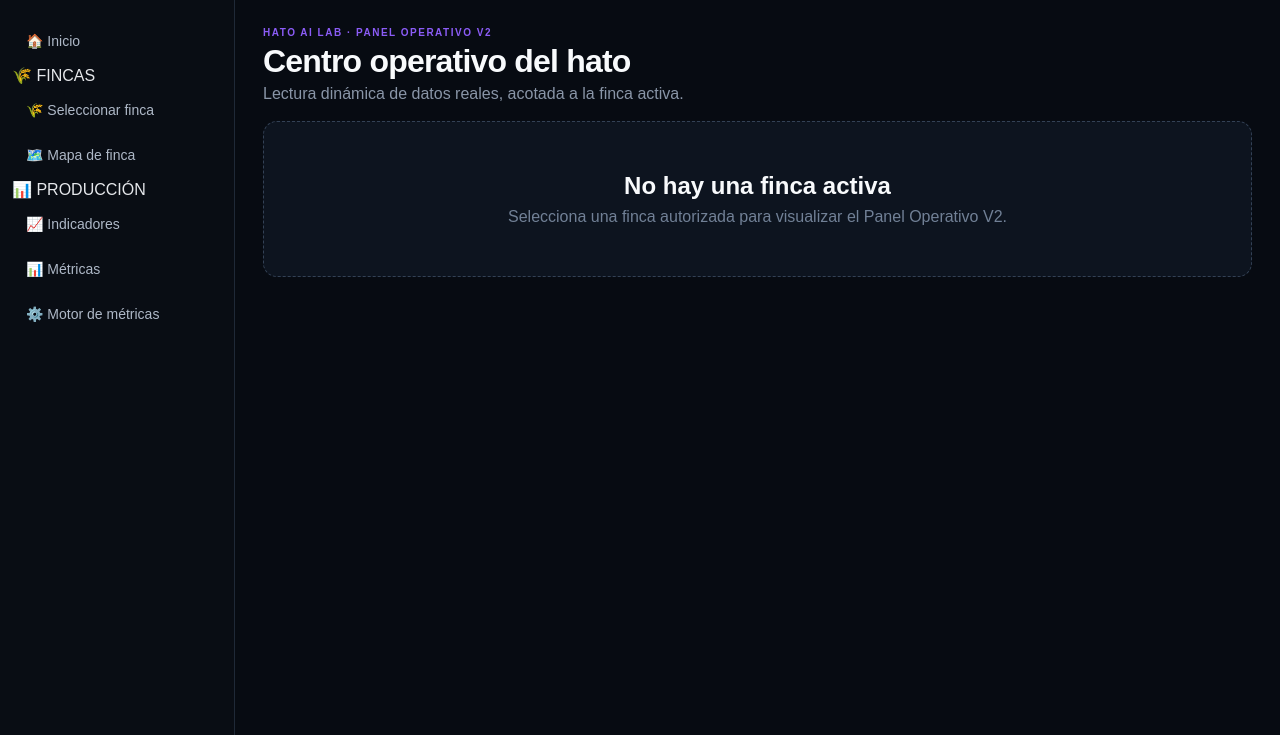
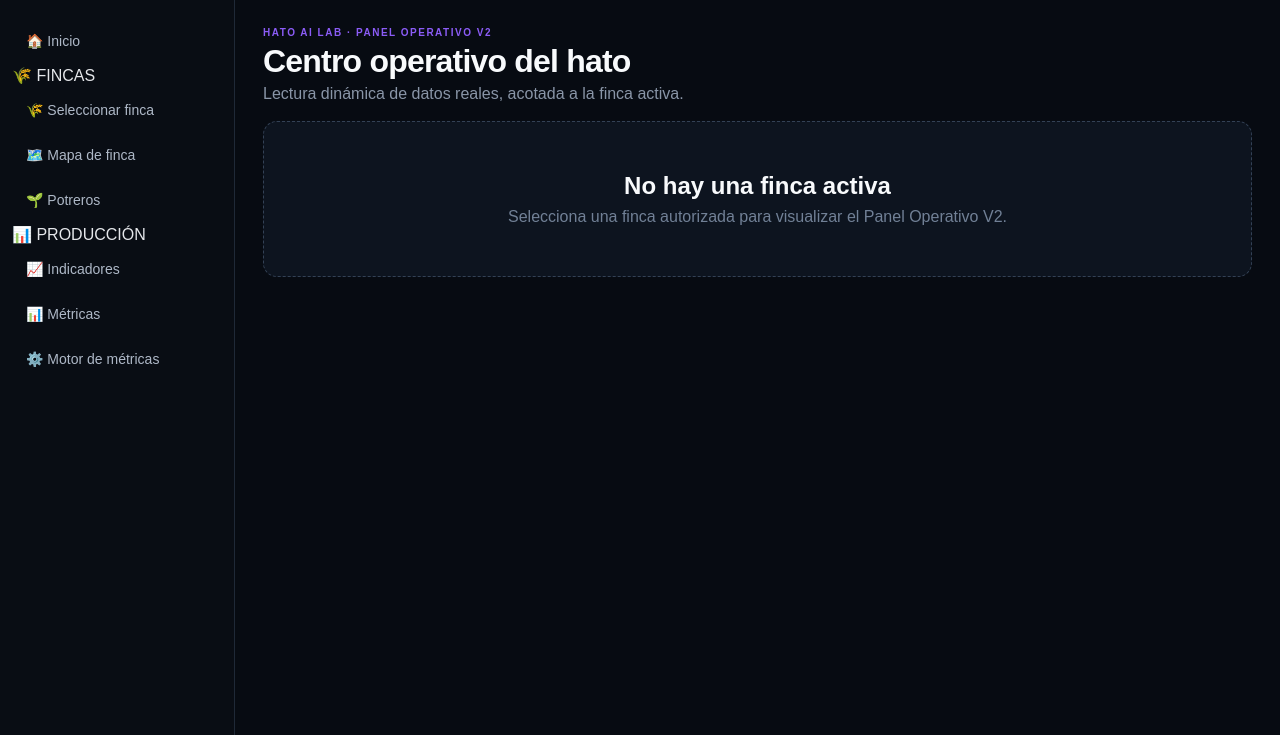
Before and after one commit to hata1010/hato-ai-lab, a Django app: template apps/administrador/templates/administrador/dashboard.html in a window 1280 px wide. Shown: the part 65-800 px from the top of the page. Run offline with Django 5.2, Linux system fonts and the light colour scheme; the template is opened without the code that fills it, so the values that code supplies are empty.

Commit message:
Integrar Potreros al menú operativo de Hato

```diff
--- a/apps/administrador/templates/administrador/base.html
+++ b/apps/administrador/templates/administrador/base.html
@@ -31,6 +31,7 @@
             <div class="menu-section">🌾 FINCAS</div>
             <a href="{% url 'seleccionar_finca' %}">🌾 Seleccionar finca</a>
             <a href="{% url 'mapa_finca_activa' %}">🗺️ Mapa de finca</a>
+            <a href="{% url 'potreros:lista' %}">🌱 Potreros</a>
 
             <div class="menu-section">📊 PRODUCCIÓN</div>
             <a href="{% url 'produccion:indicadores' %}">📈 Indicadores</a>
```
